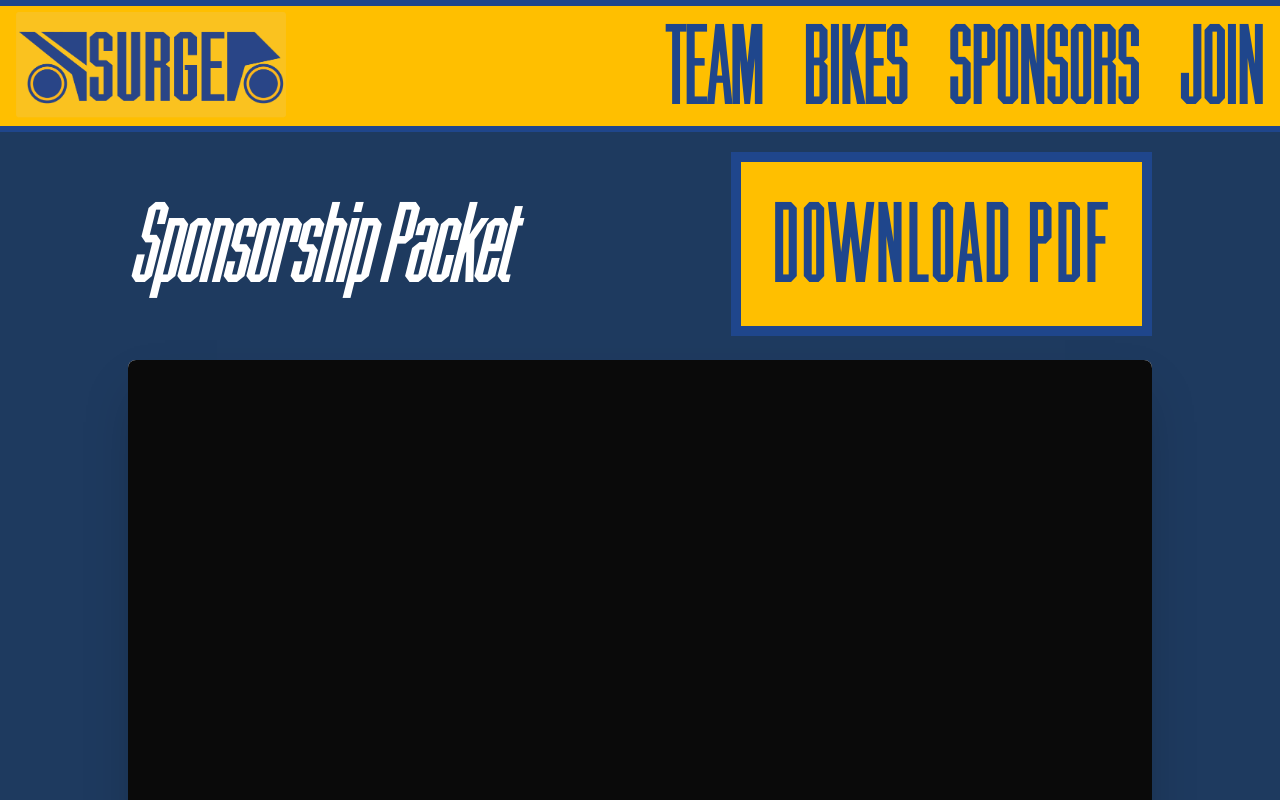
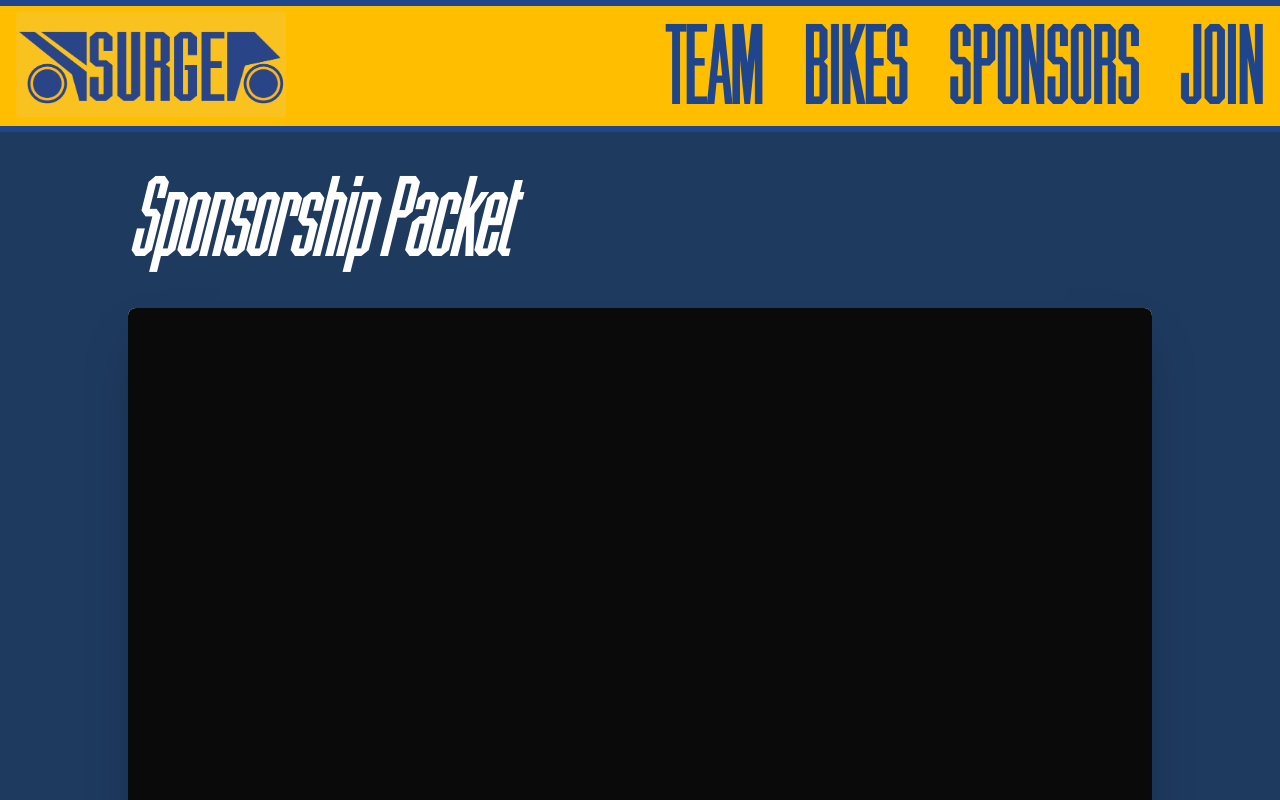
Before and after one commit to Surge-EMB/Surge-Website, a Next.js app in the folder surge-website/: page /sponsors/info in a window 1280 px wide. Shown: the top 800 px of the page. Built offline with nearby package versions, Linux system fonts and the light colour scheme.

Commit message:
Removed download button

```diff
--- a/surge-website/src/app/sponsors/info/page.tsx
+++ b/surge-website/src/app/sponsors/info/page.tsx
@@ -6,14 +6,6 @@ import MainButton from "@/src/components/MainButton";
 const BORDER_COLOR = "#1e3a5f"; // Dark blue - change this to any color you want
 
 export default function SponsorInfoPage() {
-  const handleDownload = () => {
-    const link = document.createElement("a");
-    link.href = "/SponsorshipPacketSP26.pdf";
-    link.download = "SponsorshipPacketSP26.pdf";
-    document.body.appendChild(link);
-    link.click();
-    document.body.removeChild(link);
-  };
 
   return (
     <main
@@ -26,9 +18,6 @@ export default function SponsorInfoPage() {
           <h1 className="text-white text-display md:text-dispaly-lg font-display italic">
             Sponsorship Packet
           </h1>
-          <MainButton onClick={handleDownload} className="px-8 py-3">
-            DOWNLOAD PDF
-          </MainButton>
         </div>
 
         {/* PDF Viewer Container */}
```
